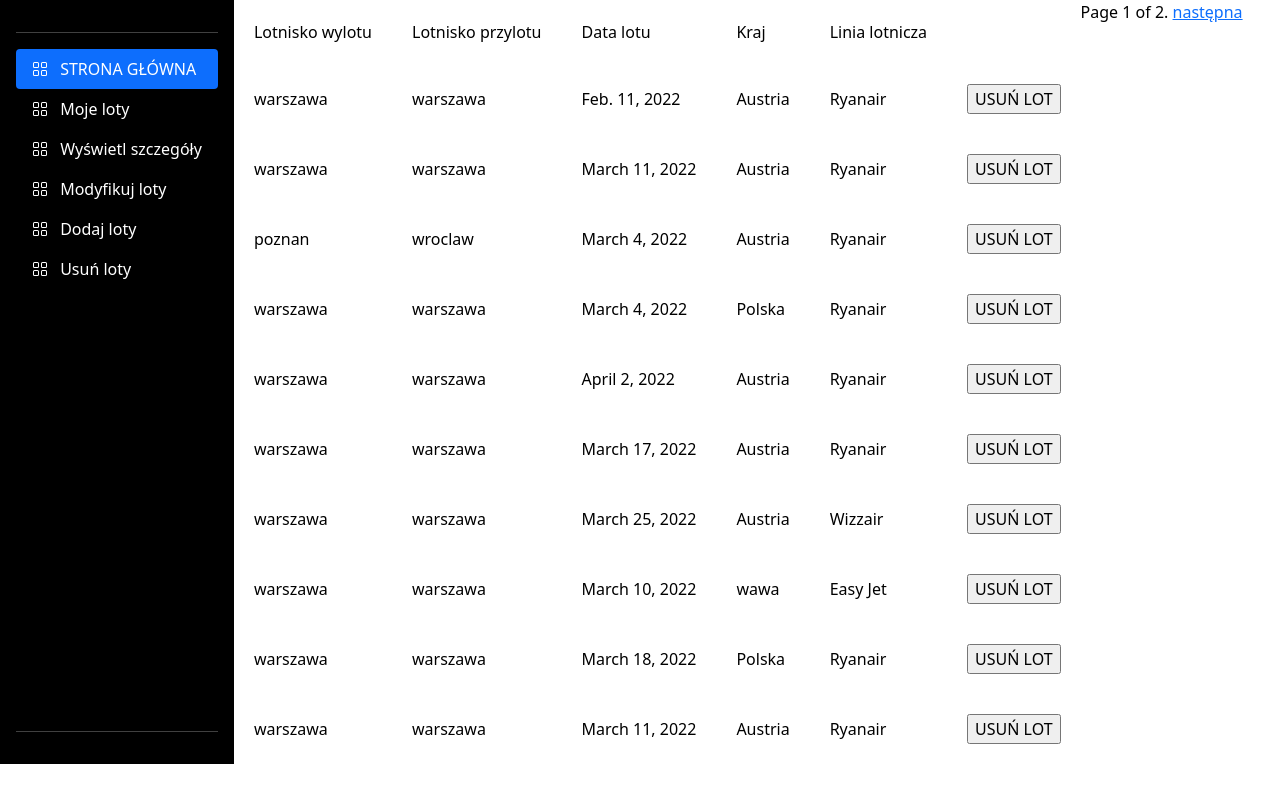
After one commit to tripper123/projekt_loty, a Django app: a page that uses loty/templates/base.html in a window 1280 px wide. The commit adds this page. Run offline with Django 4.2, Linux system fonts and the light colour scheme; data comes from the database, SQL or seed files in the repository; both versions use the stored data as it was after the commit; some libraries are stand-ins or nearby versions.

Commit message:
stronicowanie

```diff
--- a/loty/forms.py
+++ b/loty/forms.py
@@ -1,4 +1,5 @@
 from .models import Loty, Kraje, Linie
+
 from django import forms
 from django.forms import DateInput
 
--- a/loty/models.py
+++ b/loty/models.py
@@ -15,7 +15,7 @@ class Kraje(models.Model):
     ('', ''), ('europa', 'Europa'), ('azja', 'Azja'),('afryka', 'Afryka'), ('ameryka południowa', 'Ameryka Południowa'),('australia', 'Australia'), \
     ('ameryka północna', 'Ameryka Północna'))
     nazwa_kraju = models.CharField(max_length=32)
-    kontynent = models.CharField(max_length=32, choices=STATUS_CHOICES)
+    kontynent = models.CharField(max_length=32, choices=STATUS_CHOICES, default='')
 
     def __str__(self):
         return f'{self.nazwa_kraju}'
--- a/loty/templates/base.html
+++ b/loty/templates/base.html
@@ -1,11 +1,10 @@
 {% load static %}
 <!DOCTYPE html>
 <html lang="pl">
-
-
 <head>
     <meta charset="UTF-8"/>
     <title>moje loty</title>
+
 <link href="{% static 'css/bootstrap.min.css' %}" rel="stylesheet">
     <link href="{% static 'css/sidebars.css' %}" rel="stylesheet">
     <script src="{% static 'js/sidebars.js' %}"></script>
@@ -16,52 +15,32 @@
         -webkit-user-select: none;
         -moz-user-select: none;
         user-select: none;
+
       }
 
-      @media (min-width: 768px) {
+      @media (min-width: 1000px) {
         .bd-placeholder-img-lg {
-          font-size: 3.5rem;
+          font-size: 5.5rem;
         }
       }
     </style>
     <style>
 
     td, th {
-        text-align:left;
-        padding: 5px;
+        text-align: justify;
+        padding: 20px;
     }
 </style>
 
-<!--<div id="content">-->
-<!--    {% block content %}-->
-
-<!--&lt;!&ndash;        <button type="button" class="btn btn-warning">&ndash;&gt;-->
-<!--&lt;!&ndash;       <h1>MOJE LOTY</h1>&ndash;&gt;-->
-<!--&lt;!&ndash;    </button>&ndash;&gt;-->
-<!--    {% endblock content%}-->
-<!--</div>-->
-<!--</head>-->
-
-<!--<body>-->
-<!--&lt;!&ndash;<div>&ndash;&gt;-->
-<!--&lt;!&ndash;    <p><a href="{% url 'lot' %}"> Strona główna <a/>&ndash;&gt;-->
-<!--&lt;!&ndash;</p>&ndash;&gt;-->
-<!--&lt;!&ndash;</div>&ndash;&gt;-->
-<!--&lt;!&ndash;<p><a href="{% url 'dodaj_lot' %}"> Dodaj loty <a/></p>&ndash;&gt;-->
-<!--&lt;!&ndash;<p><a href="{% url 'lot' %}"> Lotnisko wylotu <a/></p>&ndash;&gt;-->
-<!--&lt;!&ndash;<p><a href="{% url 'lot' %}"> Lotnisko przylotu <a/></p>&ndash;&gt;-->
-<!--&lt;!&ndash;<p><a href="{% url 'lot' %}"> Linia lotnicza <a/></p>&ndash;&gt;-->
-<!--<body style="background-color: white; color: black">-->
-
-<!--</body>-->
-
 </head>
+<body>
+<body style="background-color: white; color: black">
 <svg xmlns="http://www.w3.org/2000/svg" style="display: none;">
   <symbol id="bootstrap" viewBox="0 0 118 94">
     <title>Bootstrap</title>
     <path fill-rule="evenodd" clip-rule="evenodd" d="M24.509 0c-6.733 0-11.715 5.893-11.492 12.284.214 6.14-.064 14.092-2.066 20.577C8.943 39.365 5.547 43.485 0 44.014v5.972c5.547.529 8.943 4.649 10.951 11.153 2.002 6.485 2.28 14.437 2.066 20.577C12.794 88.106 17.776 94 24.51 94H93.5c6.733 0 11.714-5.893 11.491-12.284-.214-6.14.064-14.092 2.066-20.577 2.009-6.504 5.396-10.624 10.943-11.153v-5.972c-5.547-.529-8.934-4.649-10.943-11.153-2.002-6.484-2.28-14.437-2.066-20.577C105.214 5.894 100.233 0 93.5 0H24.508zM80 57.863C80 66.663 73.436 72 62.543 72H44a2 2 0 01-2-2V24a2 2 0 012-2h18.437c9.083 0 15.044 4.92 15.044 12.474 0 5.302-4.01 10.049-9.119 10.88v.277C75.317 46.394 80 51.21 80 57.863zM60.521 28.34H49.948v14.934h8.905c6.884 0 10.68-2.772 10.68-7.727 0-4.643-3.264-7.207-9.012-7.207zM49.948 49.2v16.458H60.91c7.167 0 10.964-2.876 10.964-8.281 0-5.406-3.903-8.178-11.425-8.178H49.948z"></path>
   </symbol>
-  <symbol id="home" viewBox="0 0 16 16">
+  <symbol id="home" viewBox="0 8 16 16">
     <path d="M8.354 1.146a.5.5 0 0 0-.708 0l-6 6A.5.5 0 0 0 1.5 7.5v7a.5.5 0 0 0 .5.5h4.5a.5.5 0 0 0 .5-.5v-4h2v4a.5.5 0 0 0 .5.5H14a.5.5 0 0 0 .5-.5v-7a.5.5 0 0 0-.146-.354L13 5.793V2.5a.5.5 0 0 0-.5-.5h-1a.5.5 0 0 0-.5.5v1.293L8.354 1.146zM2.5 14V7.707l5.5-5.5 5.5 5.5V14H10v-4a.5.5 0 0 0-.5-.5h-3a.5.5 0 0 0-.5.5v4H2.5z"/>
   </symbol>
   <symbol id="speedometer2" viewBox="0 0 16 16">
@@ -116,65 +95,59 @@
 </svg>
 
 <main>
-  <h1 class="visually-hidden">Sidebars examples</h1>
+  <h1 class="visually-hidden"></h1>
 
-  <div class="d-flex flex-column flex-shrink-0 p-3 text-white bg-dark" style="width: 280px;">
-    <a href="/" class="d-flex align-items-center mb-3 mb-md-0 me-md-auto text-white text-decoration-none">
-      <svg class="bi me-2" width="40" height="32"><use xlink:href="#bootstrap"/></svg>
-      <span class="fs-4"> MOJE LOTY </span>
+  <div class="d-flex flex-column flex-shrink-0 p-3 text-white bg-black" style="width: max">
+<!--    <a href=" " class="d-flex align-items-center mb-3 mb-md-0 me-md-auto text-white text-decoration-none">-->
+<!--      <svg class="bi me-2" width="40" height="32"><use xlink:href="index"/></svg>-->
+<!--      <span class="fs-4"> STRONA GŁÓWNA </span>-->
 
-    </a>
     <hr>
     <ul class="nav nav-pills flex-column mb-auto">
-              <li class="nav-item">
-        <a href="#" class="nav-link active" aria-current="page">
-          <svg class="bi me-2" width="16" height="16"><use xlink:href="#home"/></svg>
-          Strona główna
+       <li>
+        <a href="{% url 'index' %}"class="nav-link active">
+          <svg class="bi me-2" width="16" height="16"><use xlink:href="#grid"/></svg>
+          STRONA GŁÓWNA
+        </a>
+      </li>
+       <li>
+        <a href="{% url 'lot' %}"class="nav-link text-white">
+          <svg class="bi me-2" width="16" height="16"><use xlink:href="#grid"/></svg>
+          Moje loty
+        </a>
+      </li>
+
+      <li>
+        <a href="{% url 'dodaj_lot'  %}" class="nav-link text-white">
+          <svg class="bi me-2" width="16" height="16"><use xlink:href="#grid"/></svg>
+          Wyświetl szczegóły
         </a>
       </li>
       <li>
+        <a href="{% url 'modyfikuj_lot'  %}" class="nav-link text-white">
+          <svg class="bi me-2" width="16" height="16"><use xlink:href="#grid"/></svg>
+          Modyfikuj loty
+        </a>
+      </li>
+         <li>
         <a href="{% url 'dodaj_lot' %}" class="nav-link text-white">
           <svg class="bi me-2" width="16" height="16"><use xlink:href="#grid"/></svg>
-
           Dodaj loty
         </a>
       </li>
-      <li>
-        <a href="#" class="nav-link text-white">
+            <li>
+        <a href="{% url 'usun_lot'  %}" class="nav-link text-white">
           <svg class="bi me-2" width="16" height="16"><use xlink:href="#grid"/></svg>
-          Kraje
-        </a>
-      </li>
-      <li>
-        <a href="#" class="nav-link text-white">
-          <svg class="bi me-2" width="16" height="16"><use xlink:href="#grid"/></svg>
-          Linie lotnicze
-        </a>
-      </li>
-      <li>
-        <a href="#" class="nav-link text-white">
-          <svg class="bi me-2" width="16" height="16"><use xlink:href="#grid"/></svg>
-          Lata
+          Usuń loty
         </a>
       </li>
     </ul>
     <hr>
-    <div class="dropdown">
-      <a href="#" class="d-flex align-items-center text-white text-decoration-none dropdown-toggle" id="dropdownUser1" data-bs-toggle="dropdown" aria-expanded="false">
-        <img src="https://github.com/mdo.png" alt="" width="32" height="32" class="rounded-circle me-2">
-        <strong>mdo</strong>
-      </a>
-      <ul class="dropdown-menu dropdown-menu-dark text-small shadow" aria-labelledby="dropdownUser1">
-        <li><a class="dropdown-item" href="#">New project...</a></li>
-        <li><a class="dropdown-item" href="#">Settings</a></li>
-        <li><a class="dropdown-item" href="#">Profile</a></li>
-        <li><hr class="dropdown-divider"></li>
-        <li><a class="dropdown-item" href="#">Sign out</a></li>
-      </ul>
-    </div>
+
   </div>
     {% block widok %}
+    {% include "pagination.html" %}
     {% endblock %}
 </main>
-
+</body>
 </html>
--- /dev/null
+++ b/loty/templates/pagination.html
@@ -0,0 +1,13 @@
+<div>
+  <span>
+    {% if page_obj.has_previous %}
+      <a href="?page={{ page_obj.previous_page_number }}">poprzednia</a>
+    {% endif %}
+    <span>
+      Page {{ page_obj.number }} of {{ page_obj.paginator.num_pages }}.
+    </span>
+    {% if page_obj.has_next %}
+      <a href="?page={{ page_obj.next_page_number }}">następna</a>
+    {% endif %}
+  </span>
+</div>
--- a/loty/templates/style.css
+++ /dev/null
@@ -1,5 +0,0 @@
-body
-{
-backgroung-color: blue
-
-}
--- /dev/null
+++ b/loty/templates/usun_lot.html
@@ -0,0 +1,32 @@
+
+{% extends "base.html" %}
+{% block widok %}
+
+<table>
+        <tr>
+        <td>Lotnisko wylotu</td>
+        <td>Lotnisko przylotu</td>
+        <td>Data lotu</td>
+        <td>Kraj</td>
+        <td>Linia lotnicza</td>
+    </tr>
+    <tr>
+        {% for lot in loty %}
+        <td>{{ lot.lotnisko_wylot }}</td>
+        <td>{{ lot.lotnisko_przylot }}</td>
+        <td>{{ lot.data_lotu }}</td>
+        <td>{{ lot.kraj }}</td>
+        <td>{{ lot.linia }}</td>
+               <td>
+<form action="{{ lot.id }}/delete" method="post">
+    {% csrf_token %}
+    <input type="submit" value="USUŃ LOT">
+</form>
+    </tr>
+
+    {% endfor %}
+</table>
+{% block content %}
+{% include "pagination.html" with page=page_obj %}
+{% endblock %}
+{% endblock widok %}
--- a/loty/urls.py
+++ b/loty/urls.py
@@ -1,14 +1,22 @@
 from django.contrib import admin
 from django.urls import path, include
-from .views import lot, lot_detail, lot_delete, dodaj_lot
+from .views import lot, lot_detail, lot_delete, dodaj_lot, modyfikuj_lot, index, pagination, usun_lot
 from . import views
 
 urlpatterns = [
 
-        path("", lot, name="lot"),
+        path("lot", views.PostListView.as_view(), name="lot"),
         path("lot.id", lot_detail, name="lot_detail"),
         path("<int:pk>", lot_detail, name="lot_detail"),
         path("<int:pk>/delete", lot_delete, name="lot_delete"),
-        path(" ", dodaj_lot, name="dodaj_lot"),
+        path(" dodaj_lot ", dodaj_lot, name="dodaj_lot"),
+        path("", index, name="index"),
+        path("pagination", index, name="pagination"),
+        path("     ", views.PostListView.as_view(), name= "lot"),
+        path(" modyfikuj_lot ", views.PostListView2.as_view(), name= "modyfikuj_lot"),
+        path(" usun_lot ", views.PostListView3.as_view(), name= "usun_lot")
+
+
+
 
 ]
--- a/loty/views.py
+++ b/loty/views.py
@@ -1,10 +1,11 @@
+from django.views.generic import ListView
+
 from django.shortcuts import render, redirect
 from .models import Loty, Linie, Kraje
 from .forms import LotyForm
 
-# def lot(request):
-#     return render(request, 'lot.html')
-
+from django.core.paginator import Paginator, EmptyPage, PageNotAnInteger
+from django.shortcuts import render
 
 def lot(request):
     template = "lot.html"
@@ -32,24 +33,12 @@ def lot(request):
 def lot_detail(request, pk):
     template="lot_detail.html"
     context={}
-    context["form"] = LotyForm()
+    context["form"] = Kraje()
     if request.method == "GET":
         lot = Loty.objects.get(id=pk)
         context["lot"] = lot
         return render(request, template, context)
-    if request.method == "POST":
-        form = LotyForm(request.POST)
-        # if form.is_valid():
-        if form.is_valid():
-            lotnisko_wylot = form.cleaned_data["lotnisko_wylot"]
-            lotnisko_przylot = form.cleaned_data['lotnisko_przylot']
-            data_lotu = form.cleaned_data["data_lotu"]
-            lot = Loty(lotnisko_wylot=lotnisko_wylot, lotnisko_przylot=lotnisko_przylot, data_lotu=data_lotu)
-            lot.save()
-            return redirect('lot')
-        else:
-            context['form'] = form
-            return render(request, template, context)
+
 def lot_delete(request, pk):
     if request.method == "POST":
         lot = Loty.objects.get(id=pk)
@@ -60,6 +49,9 @@ def dodaj_lot(request):
     template = "dodaj_lot.html"
     context = {}
     context['form'] = LotyForm()
+    loty = Loty.objects.all()
+    paginator = Paginator(loty, 6)
+    page = request.GET.get('page', 1)
     if request.method == "GET":
         loty = Loty.objects.all()
         context['loty'] = loty
@@ -78,3 +70,87 @@ def dodaj_lot(request):
         else:
             context['form'] = form
             return render(request, template, context)
+
+def modyfikuj_lot(request):
+    template = "modyfikuj_lot.html"
+    context = {}
+    context['form'] = LotyForm()
+    if request.method == "GET":
+        loty = Loty.objects.all()
+        context['loty'] = loty
+        return render(request, template, context)
+    if request.method == "POST":
+        form = LotyForm(request.POST)
+        if form.is_valid():
+            lotnisko_wylot = form.cleaned_data["lotnisko_wylot"]
+            lotnisko_przylot = form.cleaned_data['lotnisko_przylot']
+            data_lotu = form.cleaned_data["data_lotu"]
+            kraj = form.cleaned_data["kraj"]
+            linia = form.cleaned_data["linia"]
+            lot = Loty(lotnisko_wylot=lotnisko_wylot, lotnisko_przylot=lotnisko_przylot, data_lotu=data_lotu, kraj=kraj,
+                       linia=linia)
+            lot.save()
+            return redirect('lot')
+        else:
+            context['form'] = form
+            return render(request, template, context)
+
+
+def pagination(request):
+    template = "pagination.html"
+    object_list = Loty.objects.all()
+    page= request.GET.get('page')
+    paginator = Paginator(object_list, 6) # 6 employees per page
+    try:
+            page_obj = paginator.page(page)
+    except PageNotAnInteger:
+            # if page is not an integer, deliver the first page
+            page_obj = paginator.page(1)
+    except EmptyPage:
+            # if the page is out of range, deliver the last page
+            page_obj = paginator.page(paginator.num_pages)
+    return render(request, template, {'page_obj': page_obj, 'form': LotyForm})
+
+def index(request):
+    template = "index.html"
+    context = {}
+    return render(request, template, context)
+
+class PostListView(ListView):
+    queryset = Loty.objects.all()
+    context_object_name = 'loty'
+    paginate_by = 10
+    template_name = 'lot.html'
+
+class PostListView2(ListView):
+    queryset = Loty.objects.all()
+    context_object_name = 'loty'
+    paginate_by = 10
+    template_name = 'modyfikuj_lot.html'
+
+def usun_lot(request):
+    template = "usun_lot.html"
+    context = {}
+    context['form'] = LotyForm()
+    if request.method == "GET":
+        loty = Loty.objects.all()
+        context['loty'] = loty
+        return render(request, template, context)
+
+class PostListView(ListView):
+    queryset = Loty.objects.all()
+    context_object_name = 'loty'
+    paginate_by = 10
+    template_name = 'lot.html'
+
+class PostListView2(ListView):
+    queryset = Loty.objects.all()
+    context_object_name = 'loty'
+    paginate_by = 10
+    template_name = 'modyfikuj_lot.html'
+
+class PostListView3(ListView):
+    queryset = Loty.objects.all()
+    context_object_name = 'loty'
+    paginate_by = 10
+    template_name = 'usun_lot.html'
--- a/mysite/settings.py
+++ b/mysite/settings.py
@@ -78,6 +78,7 @@ DATABASES = {
     'default': {
         'ENGINE': 'django.db.backends.sqlite3',
         'NAME': BASE_DIR / 'db.sqlite3',
+
     }
 }
 
--- a/mysite/urls.py
+++ b/mysite/urls.py
@@ -4,6 +4,4 @@ from django.contrib import admin
 urlpatterns = [
     path('admin/', admin.site.urls),
     path('', include('loty.urls')),
-
-
 ]
```
Also changed, not shown: loty/templates/dodaj_lot.html (+0 -23 lines), loty/templates/index.html (+18 -7 lines), loty/templates/index2.html (deleted, +0 -27 lines), loty/templates/lot.html (+18 -22 lines), loty/templates/lot_detail.html (+2 -18 lines), loty/templates/modyfikuj_lot.html (added, +32 -0 lines), db.sqlite3.
